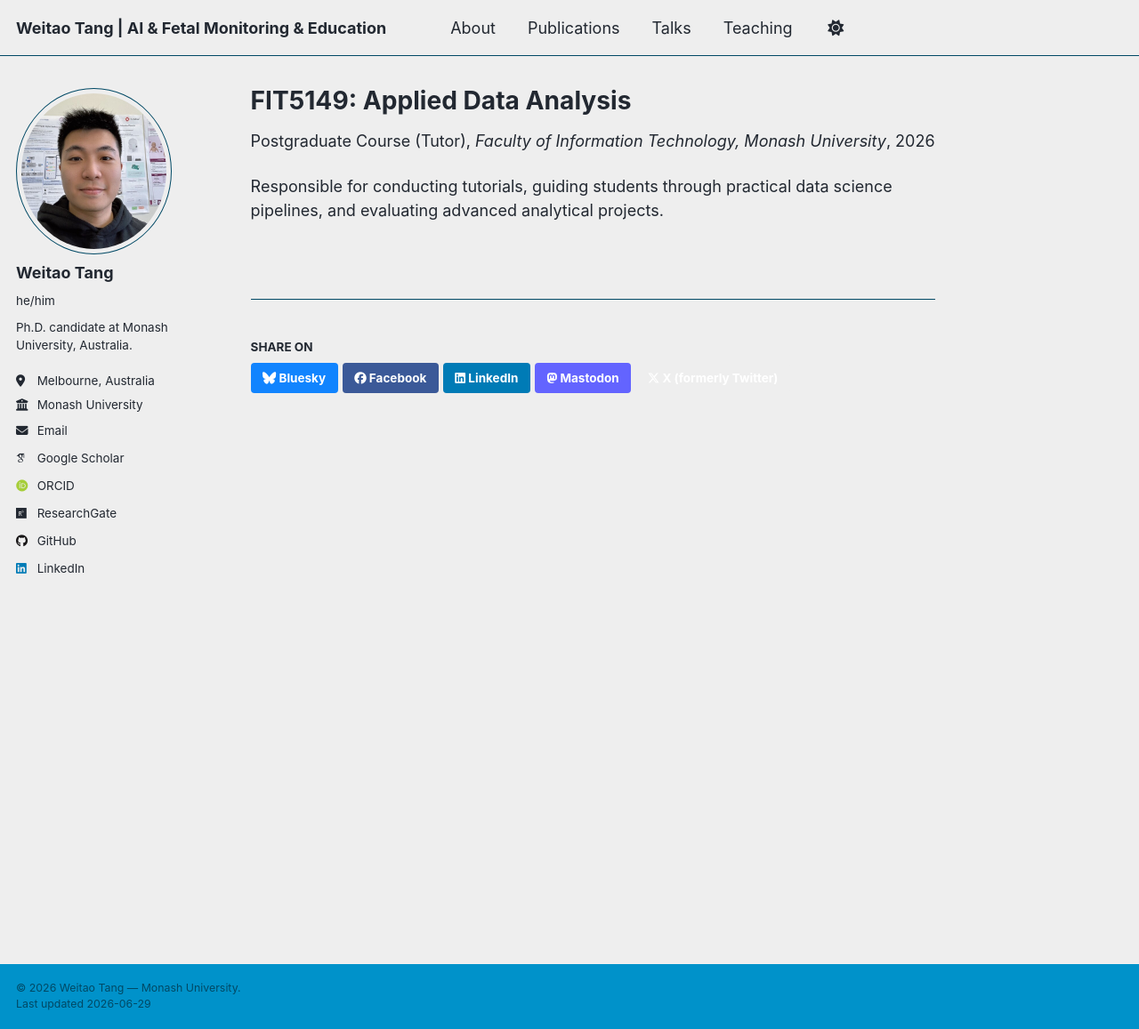
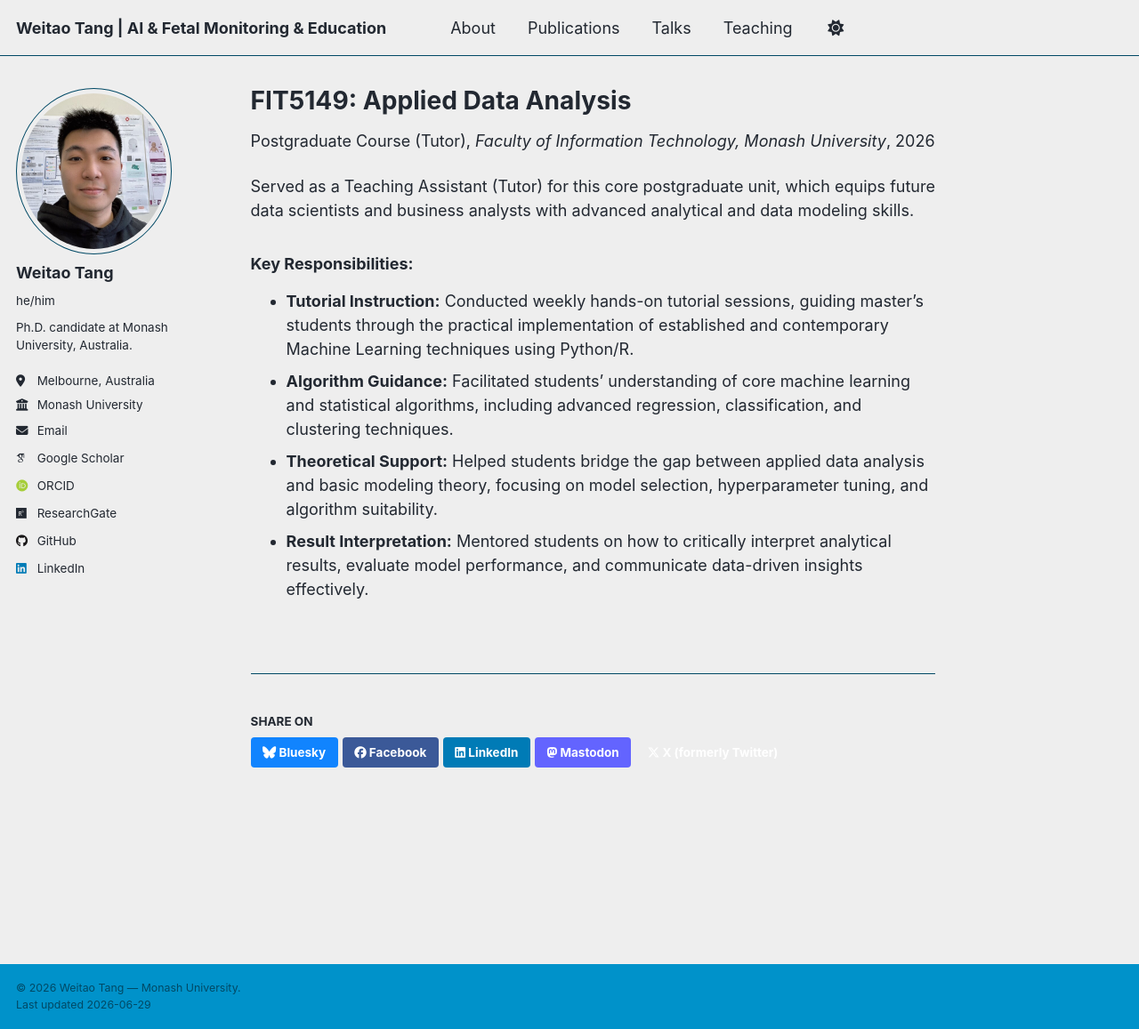
Before and after one commit to WeitaoTang-GitHub/WeitaoTang-GitHub.github.io, a Jekyll site: the page built from _teaching/2026-monash-fit5149.md, in a window 1280 px wide and 1157 px high. Shown: the whole window at 89% size. Built offline with Jekyll 4.4.1, drawn with Linux system fonts in a browser that asks for light colours; some web fonts are replaced.

Commit message:
Update 2026-monash-fit5149.md

```diff
--- a/_teaching/2026-monash-fit5149.md
+++ b/_teaching/2026-monash-fit5149.md
@@ -8,4 +8,10 @@ date: 2026-07-07
 location: "Melbourne, Australia"
 ---
 
-Responsible for conducting tutorials, guiding students through practical data science pipelines, and evaluating advanced analytical projects.
+Served as a Teaching Assistant (Tutor) for this core postgraduate unit, which equips future data scientists and business analysts with advanced analytical and data modeling skills.
+
+### Key Responsibilities:
+* **Tutorial Instruction:** Conducted weekly hands-on tutorial sessions, guiding master's students through the practical implementation of established and contemporary Machine Learning techniques using Python/R.
+* **Algorithm Guidance:** Facilitated students' understanding of core machine learning and statistical algorithms, including advanced regression, classification, and clustering techniques.
+* **Theoretical Support:** Helped students bridge the gap between applied data analysis and basic modeling theory, focusing on model selection, hyperparameter tuning, and algorithm suitability.
+* **Result Interpretation:** Mentored students on how to critically interpret analytical results, evaluate model performance, and communicate data-driven insights effectively.
```
